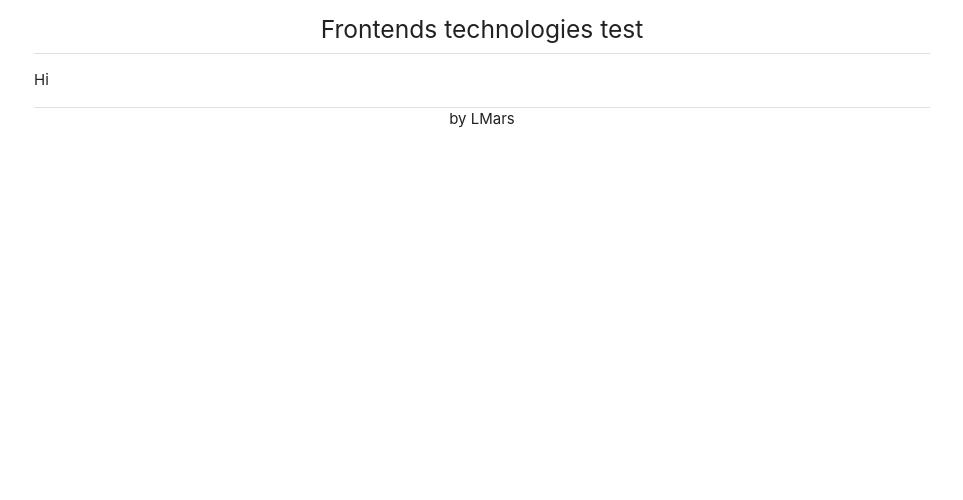
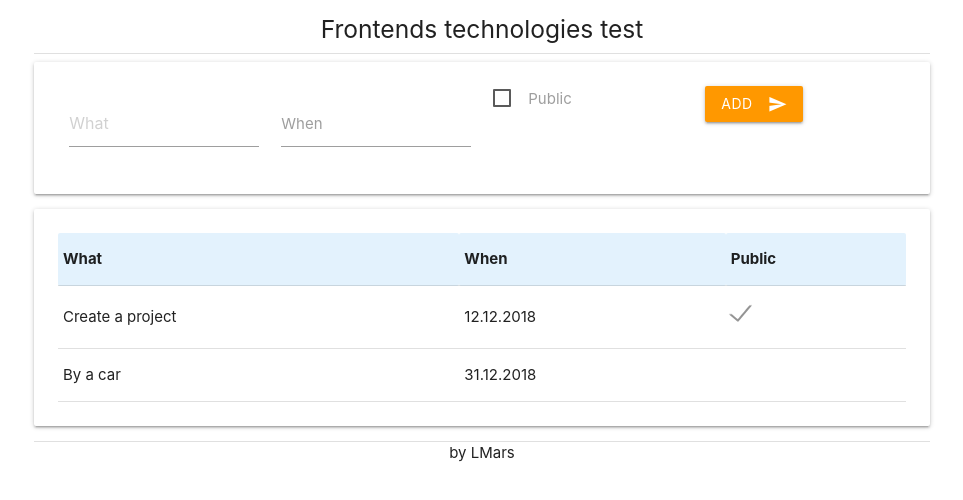
Before and after one commit to glmars/frontend, a plain HTML site: page docs/index.html in a window 1280 px wide. Shown: the whole page, without its empty margins (158-1121 px from the left). Drawn offline with nearby package versions, Linux system fonts and the light colour scheme.

Commit message:
Add some GUI

```diff
--- a/docs/index.html
+++ b/docs/index.html
@@ -15,7 +15,53 @@
 		<div id="root" class="container">
 			<div><h5 class="center-align">Frontends technologies test</h5></div>
 			<div class="divider"></div>
-			<p>Hi</p>
+			<div class="row card-panel">
+				<div class="input-field col s3">
+					<input id="what" placeholder="What" type="text" class="validate">
+				</div>
+				<div class="input-field col s3">
+					<input id="When" type="text" class="validate">
+					<label for="when">When</label>
+				</div>
+				<div class="col s3">
+					<label>
+						<input id="public" type="checkbox" />
+						<span for="public">Public</span>
+					</label>
+				</div>
+				<div class="col s3">
+					<button class="btn waves-effect waves-light orange">
+						Add<i class="material-icons right">send</i>
+					</button>
+				</div>
+			</div>
+			<div class="row card-panel">
+                <table class="responsive-table">
+                	<thead>
+                		<tr class="blue lighten-5">
+                			<th>What</th>
+                			<th>When</th>
+                			<th>Public</th>
+                		</tr>
+                	</thead>
+                	<tbody>
+                        <tr>
+                        	<td>Create a project</td>
+                        	<td>12.12.2018</td>
+                        	<td>
+								<label>
+									<input type="checkbox" checked="checked" disabled="disabled"/><span></span>
+								</label>
+							</td>
+                        </tr>
+                        <tr>
+                        	<td>By a car</td>
+                        	<td>31.12.2018</td>
+                        	<td></td>
+                        </tr>
+                	</tbody>
+                </table>
+			</div>
 			<div class="divider"></div>
 			<div class="center-align">by LMars</div>
 		</div>
```
